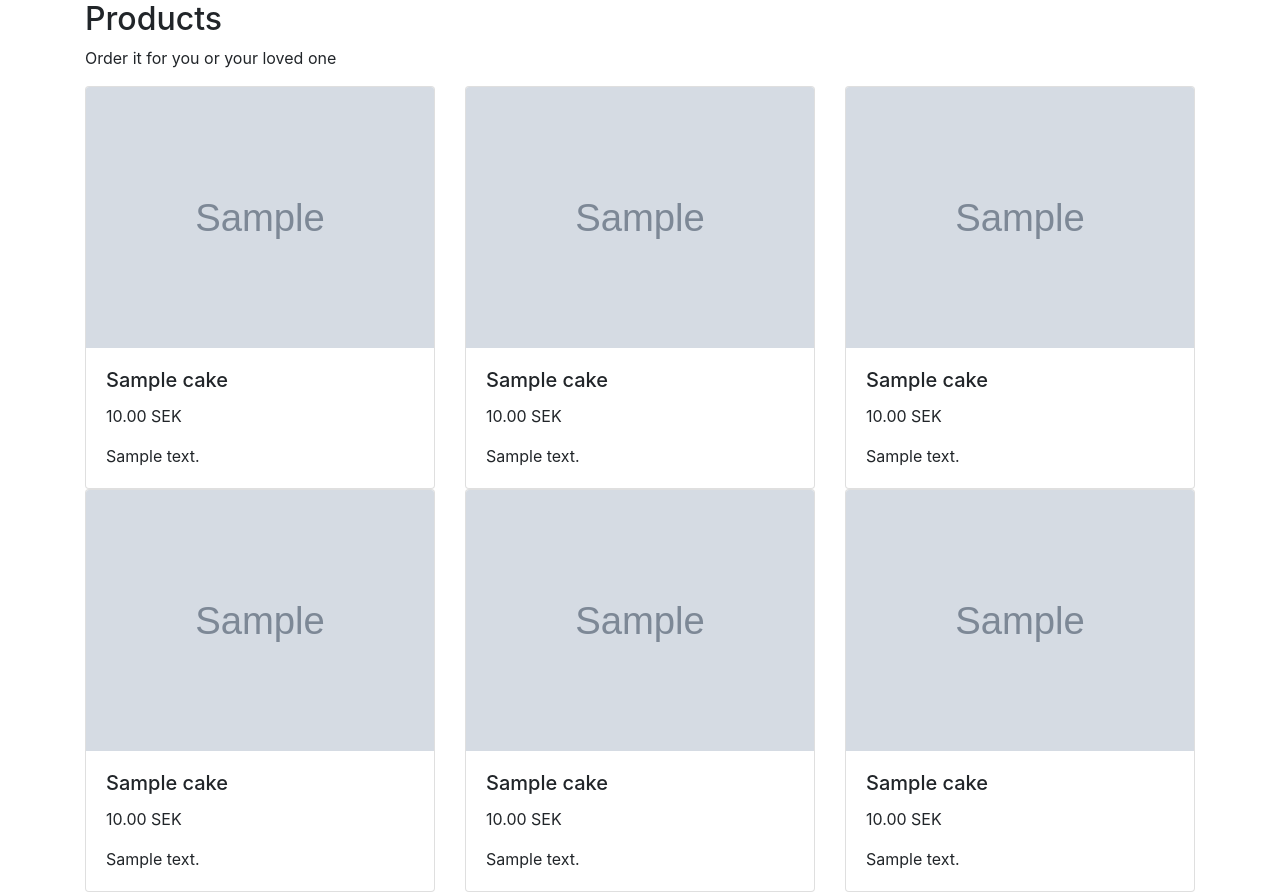
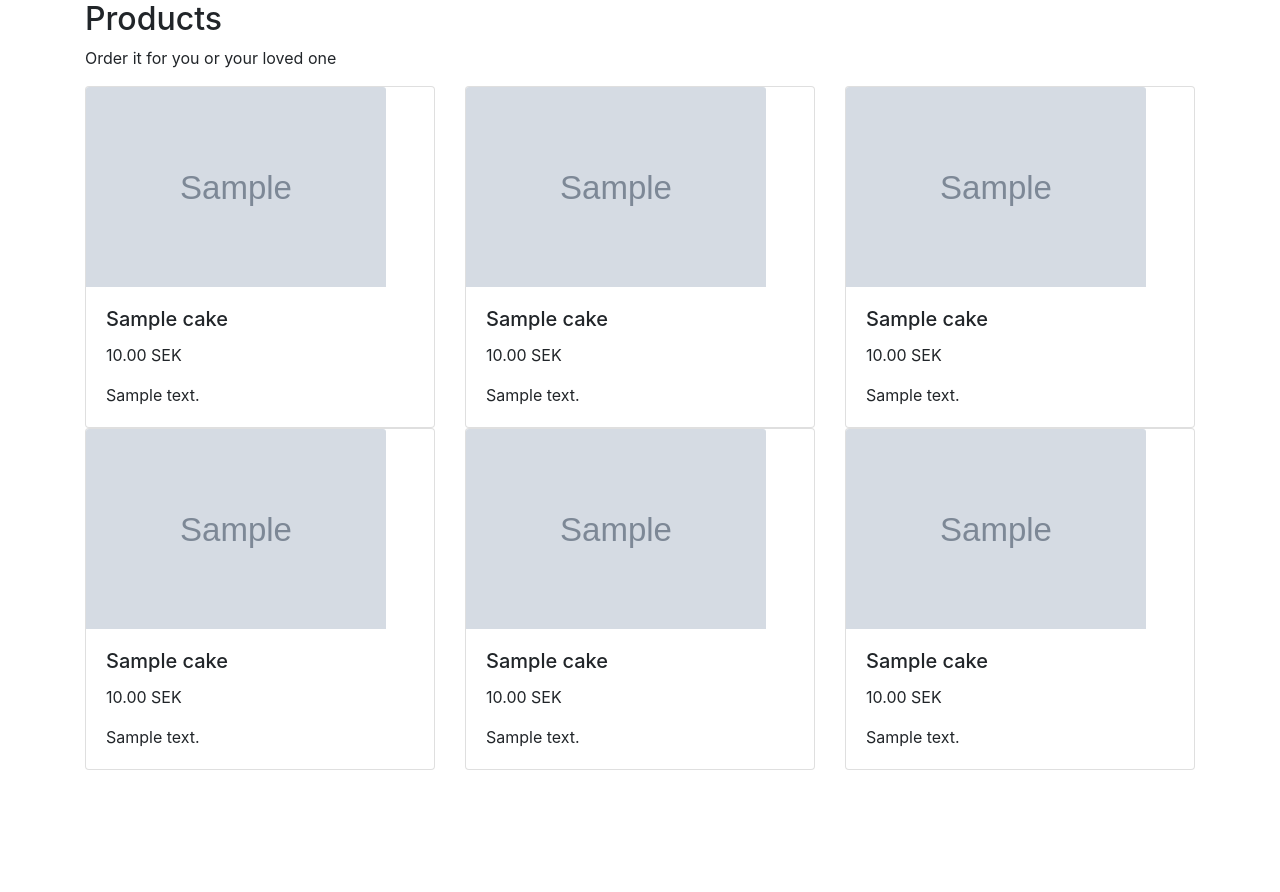
Before and after one commit to natalia-se/Django-WebShop, a Django app: template productsApp/templates/productsApp/components/products_list.html in a window 1280 px wide. After the commit the page ends 770 px from the top, so only its background shows below. Run offline with Django 5.2, Linux system fonts and the light colour scheme; the template is opened without the code that fills it: values that come from a table or form of the project are taken from there, others are empty; tables that the repository leaves empty hold one stand-in row (values such as "Sample post"); grey boxes marked "Sample" are stand-in pictures; some libraries are stand-ins or nearby versions.

Commit message:
update: sync with master

```diff
--- a/productsApp/admin.py
+++ b/productsApp/admin.py
@@ -3,8 +3,6 @@ from django.contrib import admin
 
 # Register your models here.
 # Derek was here!
-from .models import Cake
-
 from .models import Cake
 
 class CakeAdmin(admin.ModelAdmin):
--- a/productsApp/templates/productsApp/components/products_list.html
+++ b/productsApp/templates/productsApp/components/products_list.html
@@ -12,7 +12,13 @@
 <script src="https://code.jquery.com/jquery-3.5.1.min.js"></script>
 <script src="https://cdn.jsdelivr.net/npm/popper.js@1.16.0/dist/umd/popper.min.js"></script>
 <script src="https://stackpath.bootstrapcdn.com/bootstrap/4.5.0/js/bootstrap.min.js"></script>
-
+<style>
+    .custom-img{
+        width:300px;
+        height:200px;
+        object-fit: cover;
+    }
+</style>
 </head>
 <body>
 <div class="container-xl">
@@ -25,7 +31,7 @@
               <!-- First Cake -->
               <div class="col">
                   <div class="card h-20">
-                      <img src="{{ cake1.image.url }}" class="card-img-top" alt="{{ cake1.name }}">
+                      <img src="{{ cake1.image.url }}" class="card-img-top custom-img img-fluid" alt="{{ cake1.name }}">
                       <div class="card-body">
                           <h5 class="card-title">{{ cake1.name }}</h5>
                           <p class="card-text">{{ cake1.price }} SEK</p>
@@ -37,7 +43,7 @@
               <!-- Second Cake -->
               <div class="col">
                   <div class="card h-20">
-                      <img src="{{ cake2.image.url }}" class="card-img-top" alt="{{ cake2.name }}">
+                      <img src="{{ cake2.image.url }}" class="card-img-top custom-img img-fluid" alt="{{ cake2.name }}">
                       <div class="card-body">
                           <h5 class="card-title">{{ cake2.name }}</h5>
                           <p class="card-text">{{ cake2.price }} SEK</p>
@@ -49,7 +55,7 @@
               <!-- Third Cake -->
               <div class="col">
                   <div class="card h-20">
-                      <img src="{{ cake3.image.url }}" class="card-img-top" alt="{{ cake3.name }}">
+                      <img src="{{ cake3.image.url }}" class="card-img-top custom-img img-fluid" alt="{{ cake3.name }}">
                       <div class="card-body">
                           <h5 class="card-title">{{ cake3.name }}</h5>
                           <p class="card-text">{{ cake3.price }} SEK</p>
@@ -64,7 +70,7 @@
               <!-- Fourth Cake -->
               <div class="col">
                   <div class="card h-20">
-                      <img src="{{ cake4.image.url }}" class="card-img-top" alt="{{ cake4.name }}">
+                      <img src="{{ cake4.image.url }}" class="card-img-top custom-img img-fluid" alt="{{ cake4.name }}">
                       <div class="card-body">
                           <h5 class="card-title">{{ cake4.name }}</h5>
                           <p class="card-text">{{ cake4.price }} SEK</p>
@@ -76,7 +82,7 @@
               <!-- Fifth Cake -->
               <div class="col">
                   <div class="card h-20">
-                      <img src="{{ cake5.image.url }}" class="card-img-top" alt="{{ cake5.name }}">
+                      <img src="{{ cake5.image.url }}" class="card-img-top custom-img img-fluid" alt="{{ cake5.name }}">
                       <div class="card-body">
                           <h5 class="card-title">{{ cake5.name }}</h5>
                           <p class="card-text">{{ cake5.price }} SEK</p>
@@ -88,7 +94,7 @@
               <!-- Sixth Cake -->
               <div class="col">
                   <div class="card h-20">
-                      <img src="{{ cake6.image.url }}" class="card-img-top" alt="{{ cake6.name }}">
+                      <img src="{{ cake6.image.url }}" class="card-img-top custom-img img-fluid" alt="{{ cake6.name }}">
                       <div class="card-body">
                           <h5 class="card-title">{{ cake6.name }}</h5>
                           <p class="card-text">{{ cake6.price }} SEK</p>
--- a/webshop/urls.py
+++ b/webshop/urls.py
@@ -21,8 +21,6 @@ from django.conf import settings
 from django.conf.urls.static import static
 from productsApp import views
 
-
-from django.conf import settings
 from django.conf.urls.static import static
 
 urlpatterns = [
@@ -31,6 +29,5 @@ urlpatterns = [
 ]
 
 
-
 if settings.DEBUG:
     urlpatterns += static(settings.MEDIA_URL, document_root=settings.MEDIA_ROOT)
```
Also changed, not shown: productsApp/templates/productsApp/base.html (+0 -7 lines), static/productsApp/images/3.jpg (deleted), 1 other file.
